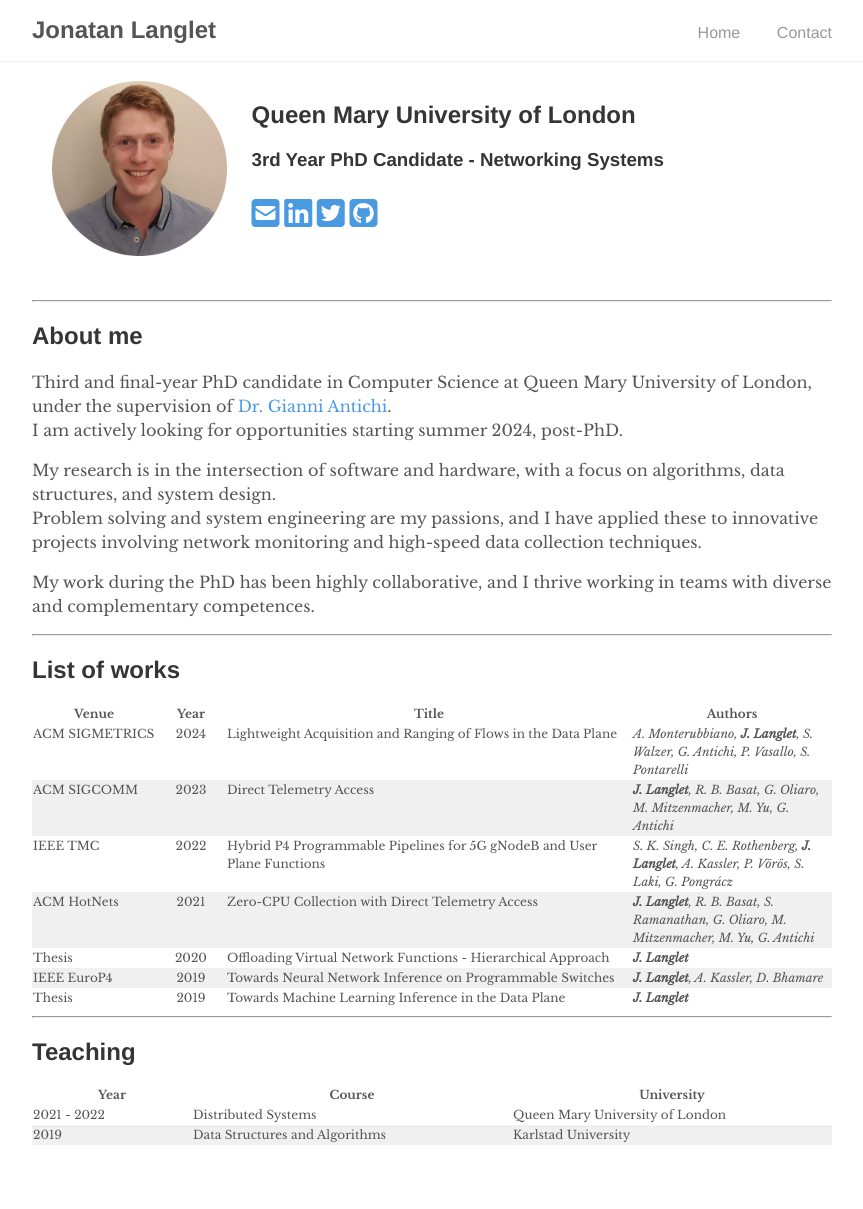
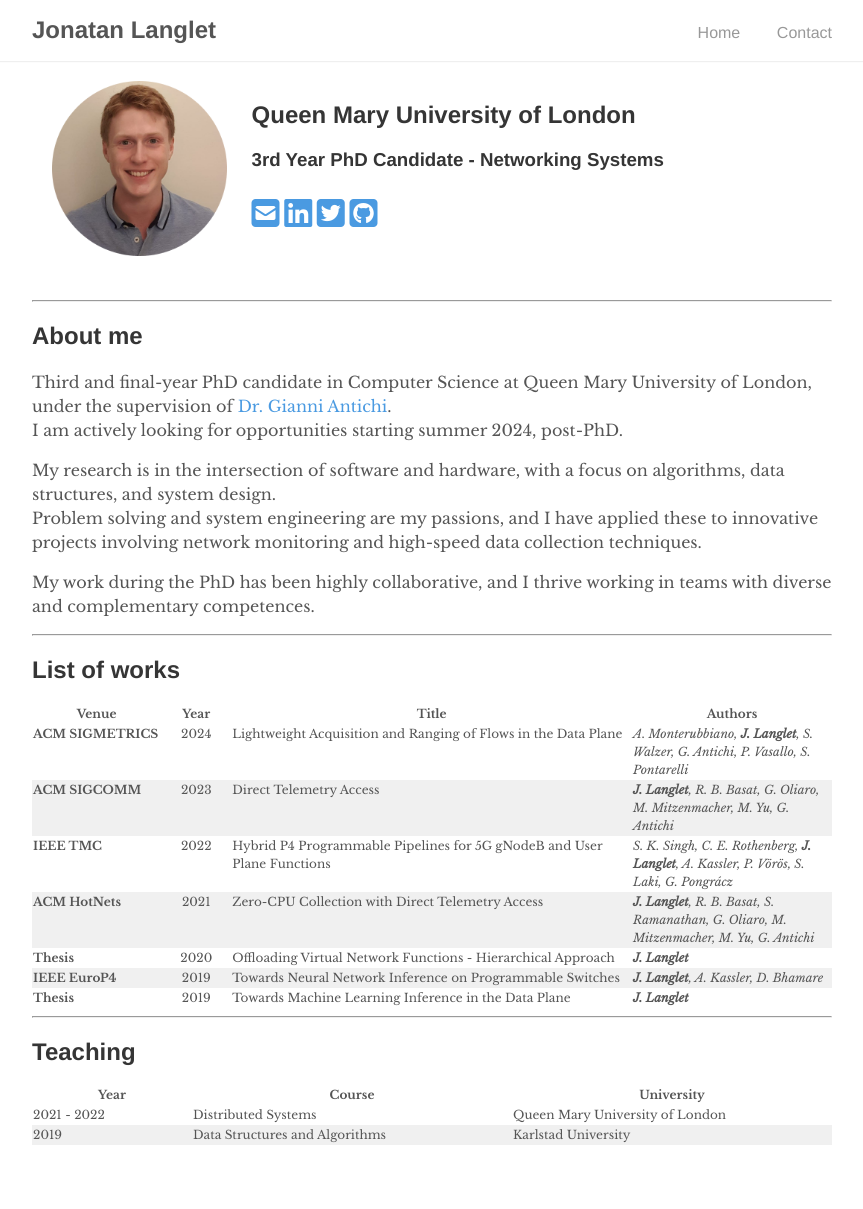
Before and after one commit to jonlanglet/jonlanglet.github.io, a Jekyll site: the page built from index.md, in a window 1280 px wide. Shown: the whole page, without its empty margins (208-1071 px from the left). Built offline with Jekyll 4.4.1, drawn with Linux system fonts in a browser that asks for light colours; nearby versions of some CDN libraries; a style sheet for code colours, icons or effects is not loaded.

Commit message:
Embolden venues

```diff
--- a/_data/publications.yml
+++ b/_data/publications.yml
@@ -3,6 +3,7 @@
   authors: 'A. Monterubbiano, <b>J. Langlet</b>, S. Walzer, G. Antichi, P. Vasallo, S. Pontarelli'
   year: '2024'
   url: 'google.com'
+  filename: ''
   conf: "ACM SIGMETRICS"
 
 2:
--- a/_includes/publications.html
+++ b/_includes/publications.html
@@ -4,8 +4,8 @@
 <div class="div_scrollable_table">
 	<table class="tab_scrollable">
 		<colgroup>
-			<col width="16%" style="min-width:100px;"/>
-			<col width="6%" style="min-width:70px;"/>
+			<col width="17%" style="min-width:100px;"/>
+			<col width="5%" style="min-width:70px;"/>
 			<col width="53%" style="min-width:300px;"/>
 			<col width="25%" style="min-width:200px;"/>
 		</colgroup>
@@ -22,7 +22,7 @@
 				{% assign key = entry | first %}
 				{% if pub[key].title %}
 					<tr>
-						<td markdown="span">{{ pub[key].conf }}</td>
+						<td markdown="span"><b>{{ pub[key].conf }}</b></td>
 						<td markdown="span" align=center>{{ pub[key].year }}</td>
 						<td markdown="span">{{ pub[key].title }}</td>
 						<td markdown="span"><i>{{ pub[key].authors }}</i></td>
```
